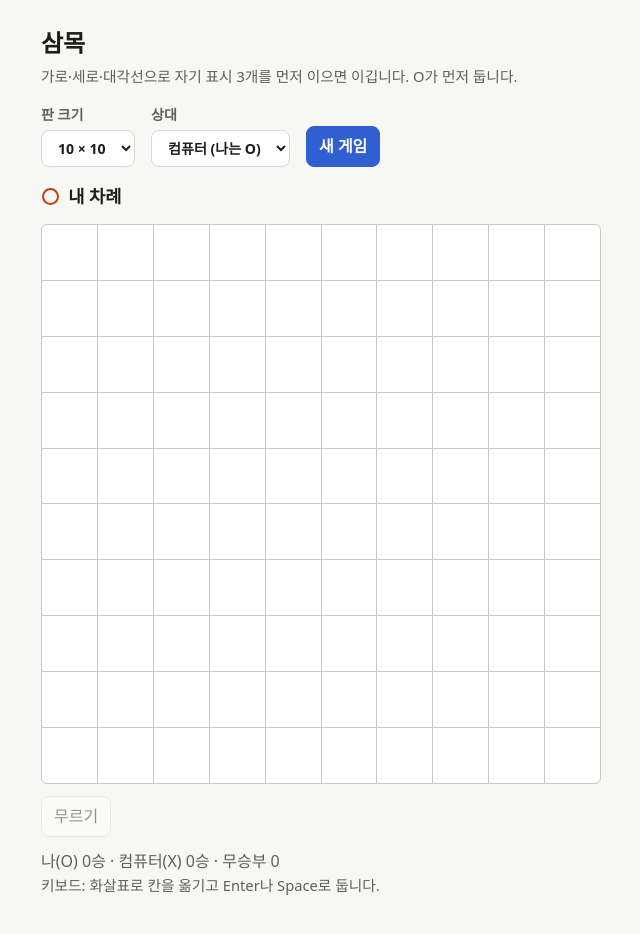
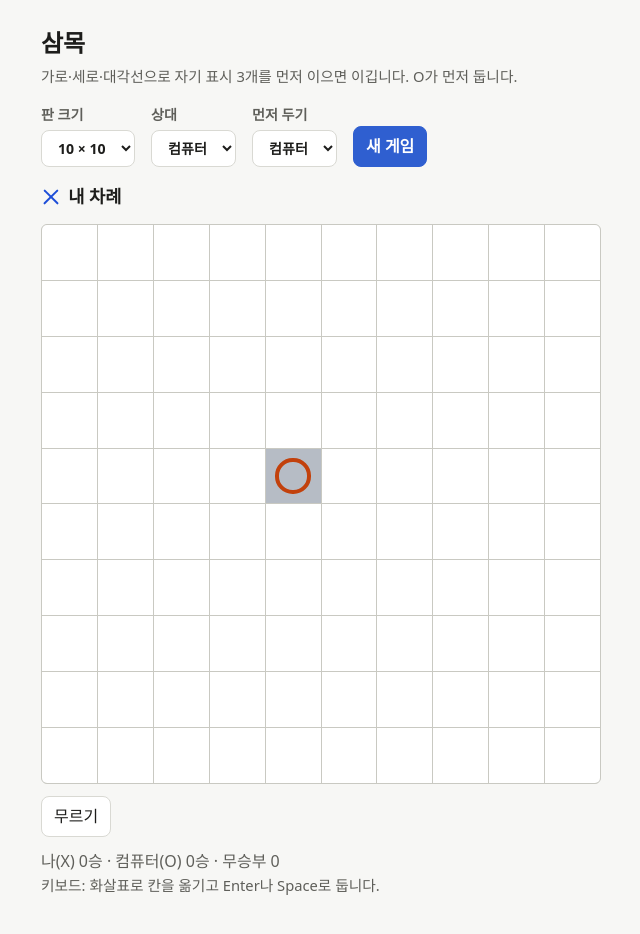
Before and after one commit to kiliman9497-creator/survey9497, a website: page samok.html in a window 1280 px wide. Shown: the whole page, without its empty margins (295-935 px from the left). Drawn offline with Linux system fonts and the light colour scheme.

Commit message:
Let the computer move first (now the default)
Adds a 'first player' select for computer mode. Whoever moves first
plays O; changing it resets the score. New test confirms the computer
moving first on 10x10 wins by its third move against all 99*97 replies.

Co-Authored-By: Claude Opus 5.5 <noreply@anthropic.com>
Claude-Session: https://claude.ai/code/session_01Uy6gr7JQXqkdDgdxD2ZbtK

```diff
--- a/samok.html
+++ b/samok.html
@@ -73,8 +73,14 @@ button.primary { background: var(--accent); border-color: var(--accent); color:
     </label>
     <label>상대
       <select id="mode">
-        <option value="computer" selected>컴퓨터 (나는 O)</option>
+        <option value="computer" selected>컴퓨터</option>
         <option value="human">둘이서</option>
+      </select>
+    </label>
+    <label>먼저 두기
+      <select id="first">
+        <option value="computer" selected>컴퓨터</option>
+        <option value="me">나</option>
       </select>
     </label>
     <button type="button" id="new" class="primary">새 게임</button>
@@ -295,7 +301,7 @@ button.primary { background: var(--accent); border-color: var(--accent); color:
   var modeEl = document.getElementById('mode');
   var undoBtn = document.getElementById('undo');
   var NAMES = { O: 'O', X: 'X' };
-  var COMPUTER = 'X';
+  var firstEl = document.getElementById('first');
   var game;
   var focusIndex = 0;
   var thinking = null;
@@ -303,6 +309,8 @@ button.primary { background: var(--accent); border-color: var(--accent); color:
   var counted = false;
 
   function vsComputer() { return modeEl.value === 'computer'; }
+  // 먼저 두는 쪽이 O다. 컴퓨터가 먼저면 컴퓨터가 O, 아니면 X.
+  function computerSide() { return firstEl.value === 'computer' ? 'O' : 'X'; }
 
   function markEl(player) {
     var m = document.createElement('span');
@@ -344,7 +352,7 @@ button.primary { background: var(--accent); border-color: var(--accent); color:
     (game.line || []).forEach(function (i) { winSet[i] = true; });
     var last = game.moves.length ? game.moves[game.moves.length - 1] : -1;
     var over = Boolean(game.winner) || game.draw;
-    var waiting = vsComputer() && game.turn === COMPUTER && !over;
+    var waiting = vsComputer() && game.turn === computerSide() && !over;
     for (var i = 0; i < game.cells.length; i++) {
       var b = cellAt(i);
       var v = game.cells[i];
@@ -362,7 +370,7 @@ button.primary { background: var(--accent); border-color: var(--accent); color:
     if (game.winner) {
       statusEl.appendChild(chip(game.winner));
       statusEl.appendChild(document.createTextNode(
-        vsComputer() ? (game.winner === COMPUTER ? '컴퓨터가 이겼습니다.' : '이겼습니다!') : NAMES[game.winner] + ' 승리!'));
+        vsComputer() ? (game.winner === computerSide() ? '컴퓨터가 이겼습니다.' : '이겼습니다!') : NAMES[game.winner] + ' 승리!'));
     } else if (game.draw) {
       statusEl.textContent = '무승부입니다.';
     } else {
@@ -375,13 +383,15 @@ button.primary { background: var(--accent); border-color: var(--accent); color:
       counted = true;
       if (game.winner) score[game.winner] += 1; else score.draw += 1;
     }
+    var cpu = computerSide(), me = Samok.opponent(cpu);
+    firstEl.disabled = !vsComputer();
     scoreEl.textContent = vsComputer()
-      ? '나(O) ' + score.O + '승 · 컴퓨터(X) ' + score.X + '승 · 무승부 ' + score.draw
+      ? '나(' + me + ') ' + score[me] + '승 · 컴퓨터(' + cpu + ') ' + score[cpu] + '승 · 무승부 ' + score.draw
       : 'O ' + score.O + '승 · X ' + score.X + '승 · 무승부 ' + score.draw;
   }
 
   function computerTurn() {
-    if (!vsComputer() || game.turn !== COMPUTER || game.winner || game.draw) return;
+    if (!vsComputer() || game.turn !== computerSide() || game.winner || game.draw) return;
     thinking = setTimeout(function () {
       thinking = null;
       var m = Samok.bestMove(game);
@@ -401,6 +411,7 @@ button.primary { background: var(--accent); border-color: var(--accent); color:
     counted = false;
     buildBoard();
     render();
+    computerTurn();
   }
 
   boardEl.addEventListener('click', function (e) {
@@ -443,7 +454,7 @@ button.primary { background: var(--accent); border-color: var(--accent); color:
     var steps = 1;
     if (vsComputer()) {
       var lastPlayer = game.cells[game.moves[game.moves.length - 1]];
-      steps = lastPlayer === COMPUTER ? 2 : 1;
+      steps = lastPlayer === computerSide() ? 2 : 1;
     }
     if (wasOver && counted) {
       if (game.winner) score[game.winner] -= 1; else score.draw -= 1;
@@ -456,10 +467,13 @@ button.primary { background: var(--accent); border-color: var(--accent); color:
 
   document.getElementById('new').addEventListener('click', newGame);
   sizeEl.addEventListener('change', newGame);
-  modeEl.addEventListener('change', function () {
+  // 상대나 먼저 두는 쪽이 바뀌면 O·X 주인이 바뀌므로 전적을 새로 센다.
+  function resetAndStart() {
     score = { O: 0, X: 0, draw: 0 };
     newGame();
-  });
+  }
+  modeEl.addEventListener('change', resetAndStart);
+  firstEl.addEventListener('change', resetAndStart);
 
   newGame();
 })();
```
Also changed, not shown: tests/samok.test.js (+19 -0 lines), README.md.
